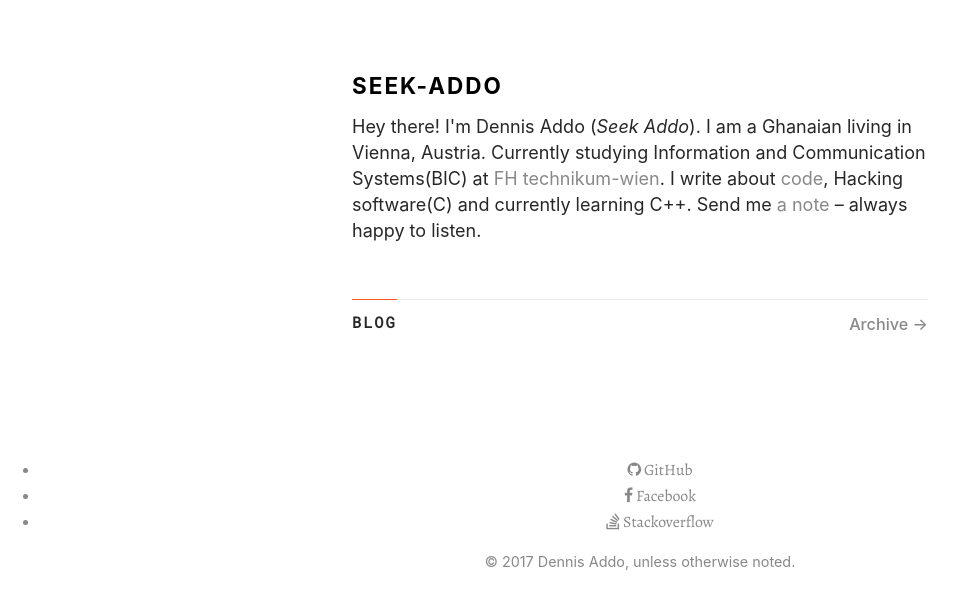
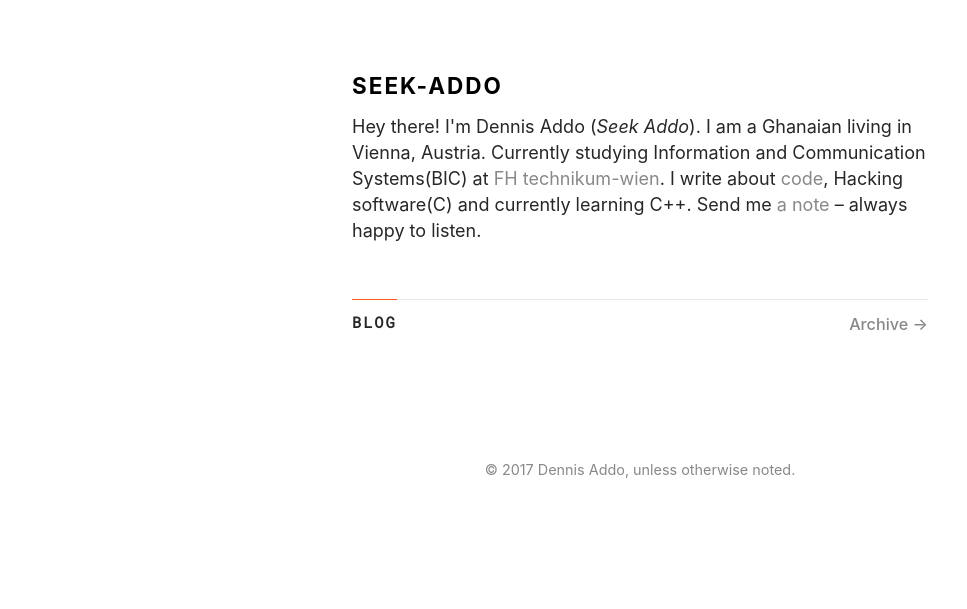
Before and after one commit to seekaddo/seekaddo.github.io, a Jekyll site: the page built from index.html, in a window 1280 px wide. Shown: the top 609 px of the page, without its empty margins (0-967 px from the left). Built offline with Jekyll 4.4.1, drawn with Linux system fonts in a browser that asks for light colours; nearby versions of some CDN libraries; comment, search, counter and statistics services are not loaded.

Commit message:
Update footer.html

```diff
--- a/_includes/footer.html
+++ b/_includes/footer.html
@@ -1,34 +1,3 @@
 <footer class="text-center mar-tb-6">
-
-  <ul>
-
-    {% if site.github_username %}
-  <li>
-    <a href="https://github.com/{{ site.github_username }}">
-      <i class="fa fa-github"></i> GitHub
-    </a>
-  </li>
-{% endif %}
-
-
-    {% if site.facebook_username %}
-  <li>
-    <a href="https://www.facebook.com/{{ site.facebook_username }}">
-      <i class="fa fa-facebook"></i> Facebook
-    </a>
-  </li>
-{% endif %}
-
-    {% if site.stackoverflow_username %}
-  <li>
-    <a href="https://www.stackoverflow.com/{{ site.stackoverflow_username }}">
-      <i class="fa fa-stack-overflow"></i> Stackoverflow
-    </a>
-  </li>
-{% endif %}
-
-  </ul>
-
 © {{'now' | date: '%Y' }} {{ site.author }}, unless otherwise noted.
-
 </footer>
```
